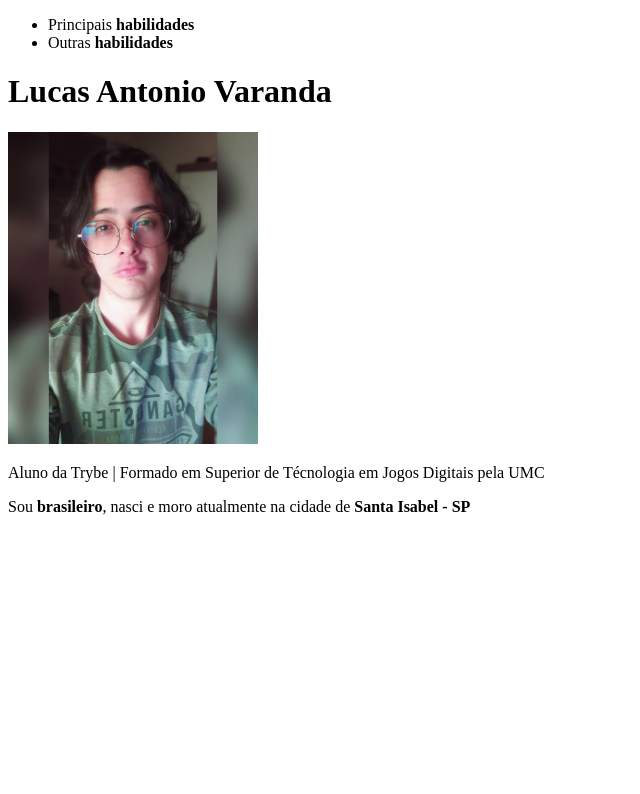
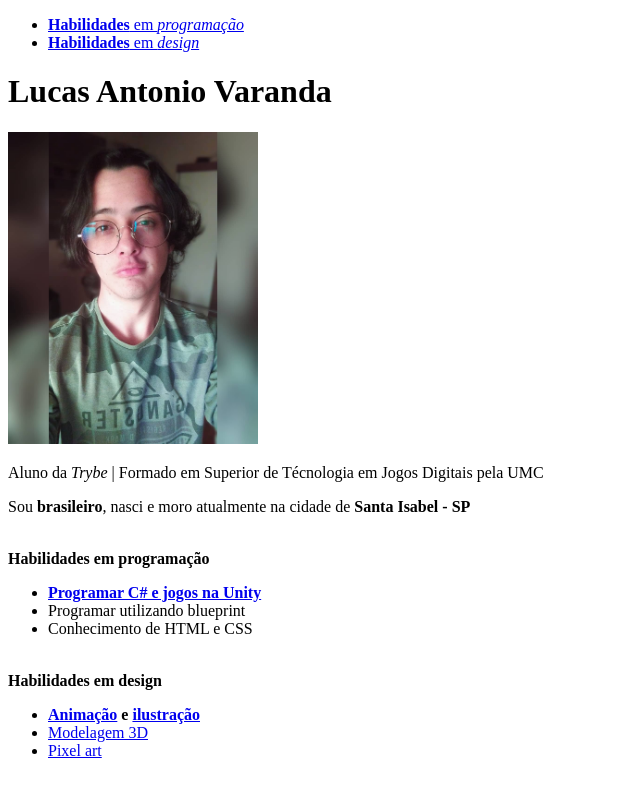
Before and after one commit to LucasVaranda/LucasVaranda.github.io, a plain HTML site: page index.html in a window 1280 px wide. Shown: the whole page, without its empty margins (0-640 px from the left). Drawn offline with Linux system fonts and the light colour scheme.

Commit message:
Adicionado listra habilidades em programaçao e design e seus links internos e externos

```diff
--- a/index.html
+++ b/index.html
@@ -7,15 +7,32 @@
 
     <body>
         <ul>
-            <li><a>Principais <strong>habilidades</strong></a></li>
-            <li><a>Outras <strong>habilidades</strong></a></li>
+            <li><a href="#programacao"><strong>Habilidades</strong> em <em>programação</em></a></li>
+            <li><a href="#design"><strong>Habilidades</strong> em <em>design</em></a></li>
         </ul>
         <h1>Lucas Antonio Varanda</h1>
         <p></p>
         <img src="Foto_Perfil.jpg" alt="Foto minha de perfil" width="250px">
         <p></p>
-        Aluno da Trybe | Formado em Superior de Técnologia em Jogos Digitais pela UMC <p></p>
+        Aluno da <em>Trybe</em> | Formado em Superior de Técnologia em Jogos Digitais pela UMC <p></p>
         Sou <strong>brasileiro</strong>, nasci e moro atualmente na cidade de <strong>Santa Isabel - SP</strong>
 
+        <p></p>
+        <br>
+
+        <strong id="programacao">Habilidades em programação</strong>
+            <ul>
+                <li><a href="https://www.artstation.com/artwork/NxGoKg" target="_blank"><strong>Programar C# e jogos na Unity</strong></a></li>
+                <li>Programar utilizando blueprint</li>
+                <li>Conhecimento de HTML e CSS</li>
+            </ul>
+
+            <br>
+        <strong id="design">Habilidades em design</strong>
+        <ul>
+            <li><a href="https://www.artstation.com/lucasav/albums/3048811" target="_blank"><strong>Animação</a> e <a href="https://www.artstation.com/lucasav/albums/3048702" target="_blank">ilustração</strong></a></li>
+            <li><a href="https://www.artstation.com/lucasav/albums/3048698" target="_blank">Modelagem 3D</a></li>
+            <li><a href="https://www.artstation.com/lucasav/albums/3048699" target="_blank">Pixel art</a></li>
+        </ul>
     </body>
 </html>
```
